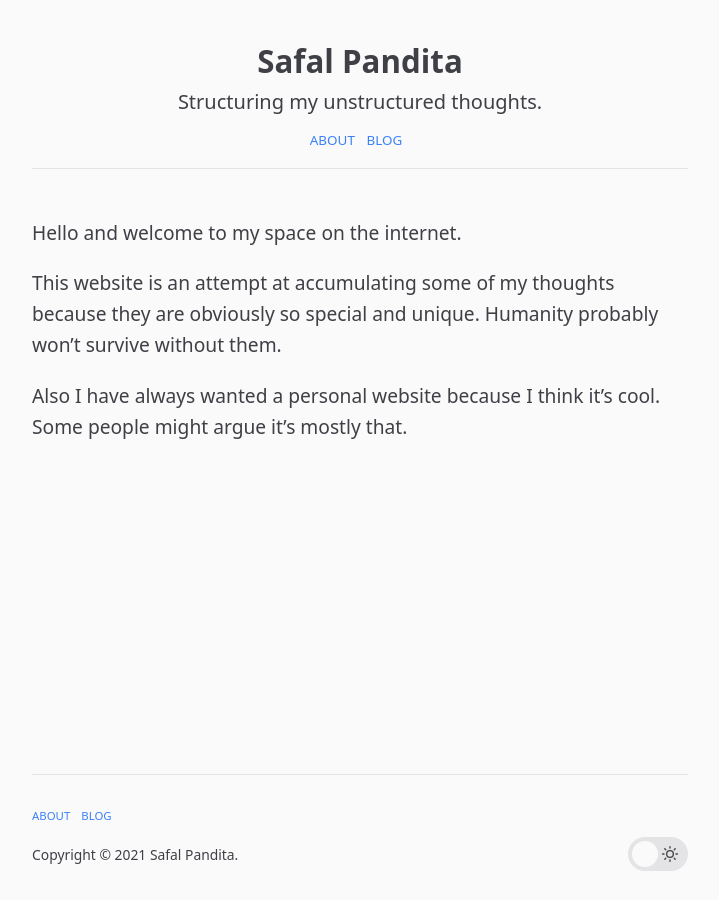
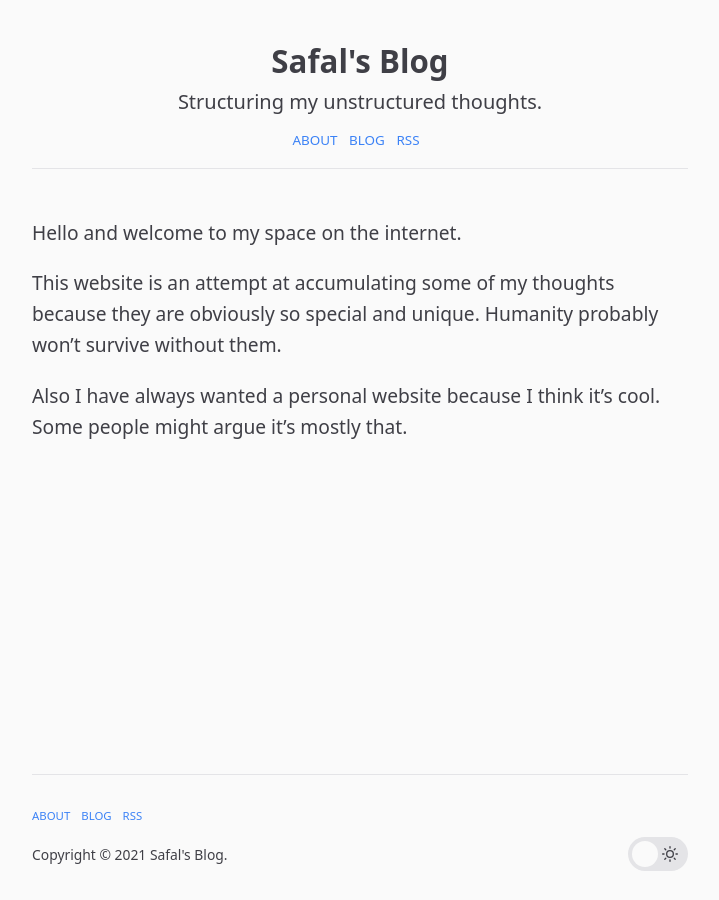
Before and after one commit to imhobo/imhobo.github.io, a Jekyll site: the page built from index.md, in a window 1280 px wide. Shown: the whole page, without its empty margins (280-999 px from the left). Built offline with Jekyll 4.4.1, drawn with Linux system fonts in a browser that asks for light colours.

Commit message:
Add rss feed

```diff
--- a/_config.yml
+++ b/_config.yml
@@ -1,5 +1,6 @@
-title: Safal Pandita
+title: Safal's Blog
 description: Structuring my unstructured thoughts.
+author: Safal Pandita
 
 # Set this to your domain; baseurl is for the folder in your domain, if you have one -- `blog`.
 # you can leave both of them blank if you are deploying on a top-level domain.
@@ -44,6 +45,10 @@
 plugins:
  - jekyll-optional-front-matter # https://github.com/benbalter/jekyll-optional-front-matter
  - jekyll-titles-from-headings # https://github.com/benbalter/jekyll-titles-from-headings/
+ - jekyll-feed
+ -
+
+
 
 defaults:
   - scope:
--- a/_includes/nav.html
+++ b/_includes/nav.html
@@ -3,5 +3,7 @@
   {% for menu in site.data.nav -%}
     <a href="{{ site.baseurl | prepend: site.url }}{{ menu.url }}">{{ menu.title }}</a>
   {% endfor -%}
+  <link rel="alternate" type="application/atom+xml" title="{{ site.title }}" href="/feed.xml">
+  <a class="btn btn-rss" href="/feed.xml" target="_blank">RSS</a>
 </nav>
 {% endif %}
```
